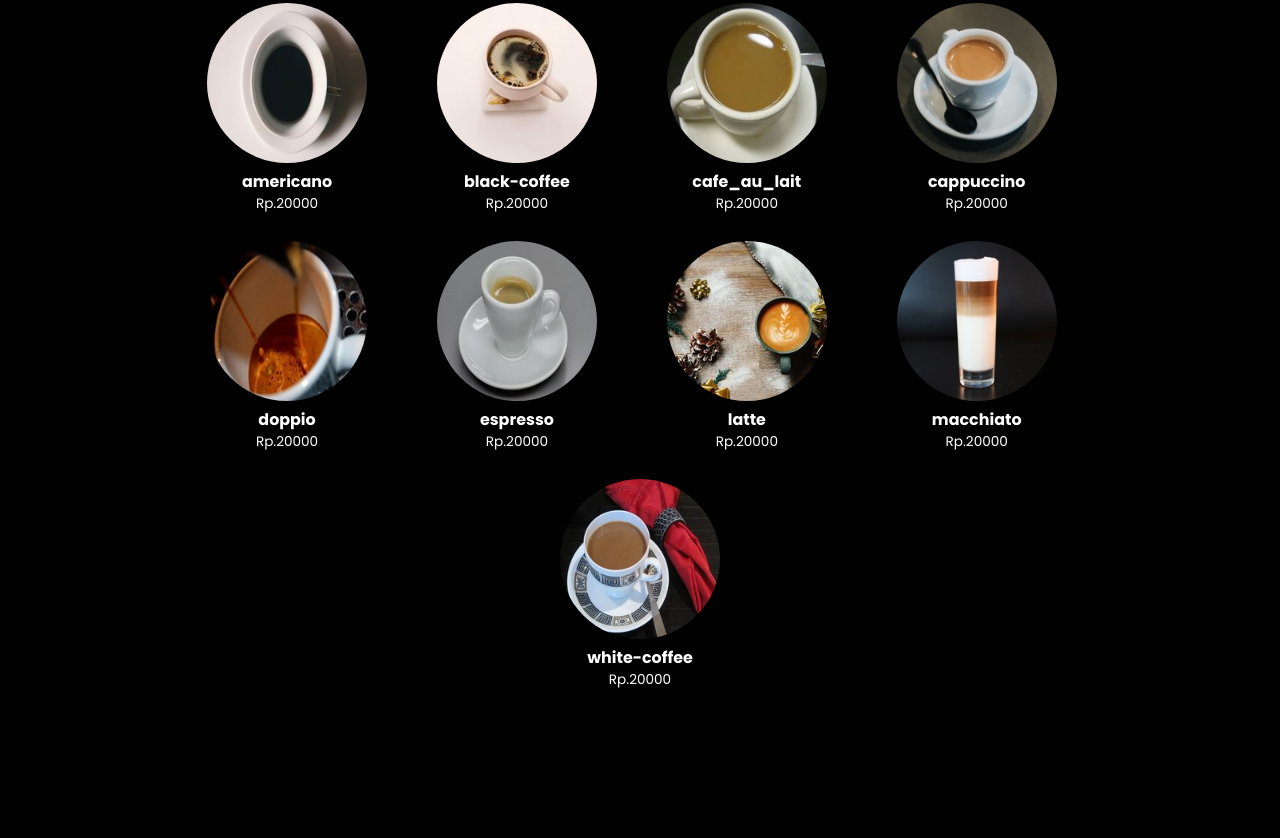
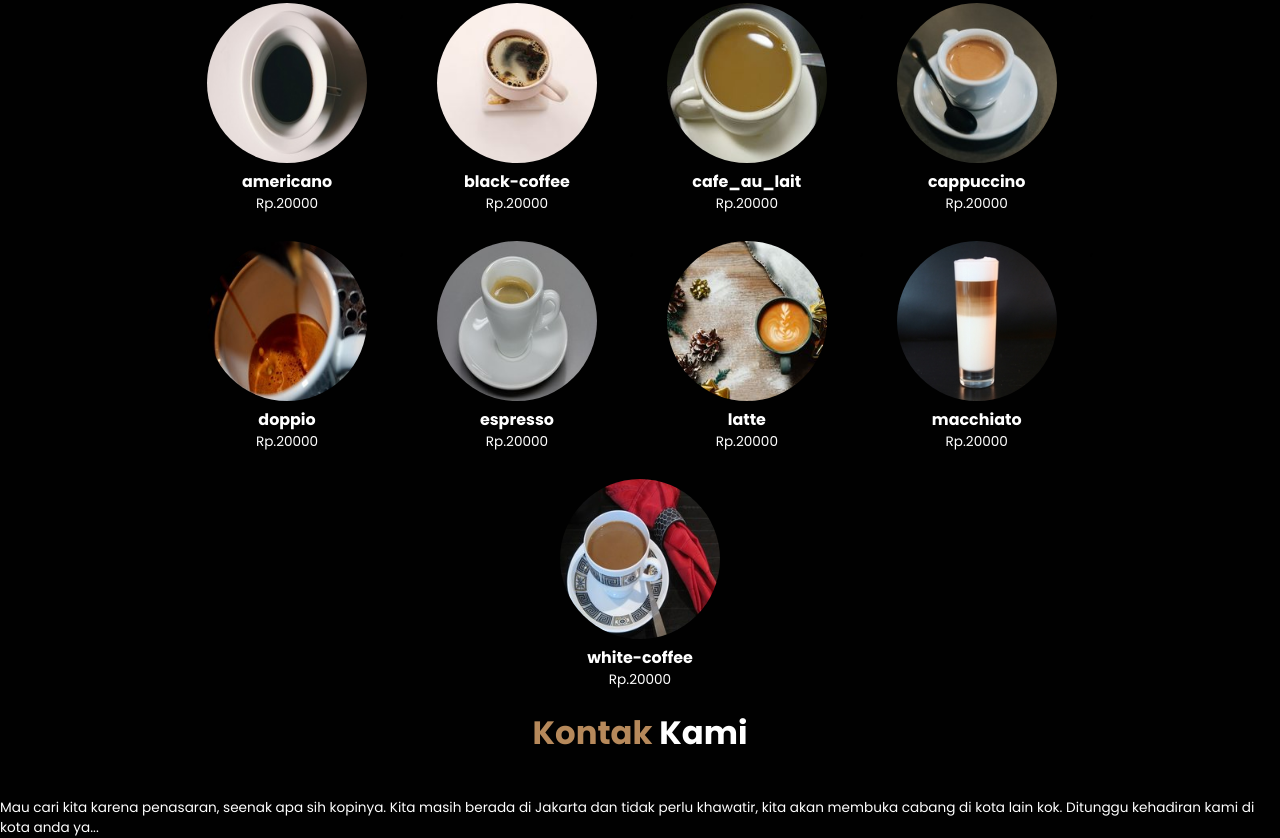
Before and after one commit to Tio-pratomo/kedai-kopi-wpu, a website built with webpack: page src/index.html in a window 1280 px wide. Shown: the part 1821-2659 px from the top of the page. Before the commit the page ends 2530 px from the top, so only its background shows below. Built offline with nearby package versions, Linux system fonts and the light colour scheme.

Commit message:
feat: memulai bagian contact

```diff
--- a/src/index.html
+++ b/src/index.html
@@ -104,7 +104,18 @@
         <!-- Menu Section end -->
 
         <!-- Contact section start -->
-        <!-- ** [ kerjain bagian about section disini ] ** -->
+        <section id="contact" class="contact">
+            <h2 class="contact__subtitle about__title--text-white">
+                <span class="contact__subtitle__split">Kontak</span>
+                Kami
+            </h2>
+            <p class="contact__intro contact__intro--text-white">
+                Mau cari kita karena penasaran, seenak apa sih kopinya. Kita masih berada di Jakarta dan tidak perlu
+                khawatir, kita akan membuka cabang di kota lain kok. Ditunggu kehadiran kami di kota anda ya...
+            </p>
+
+            <div class="contact__row"></div>
+        </section>
         <!-- Contact section end -->
 
         <!-- footer section start -->
```
